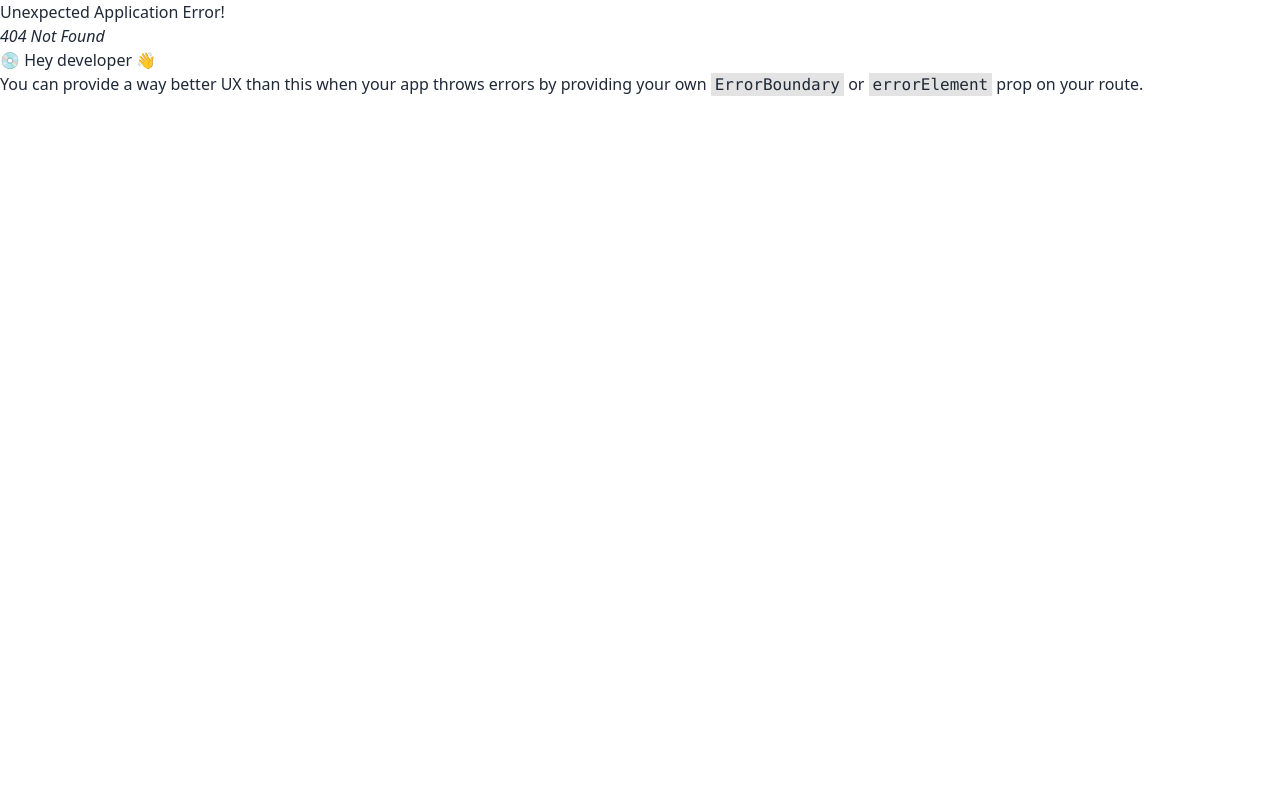
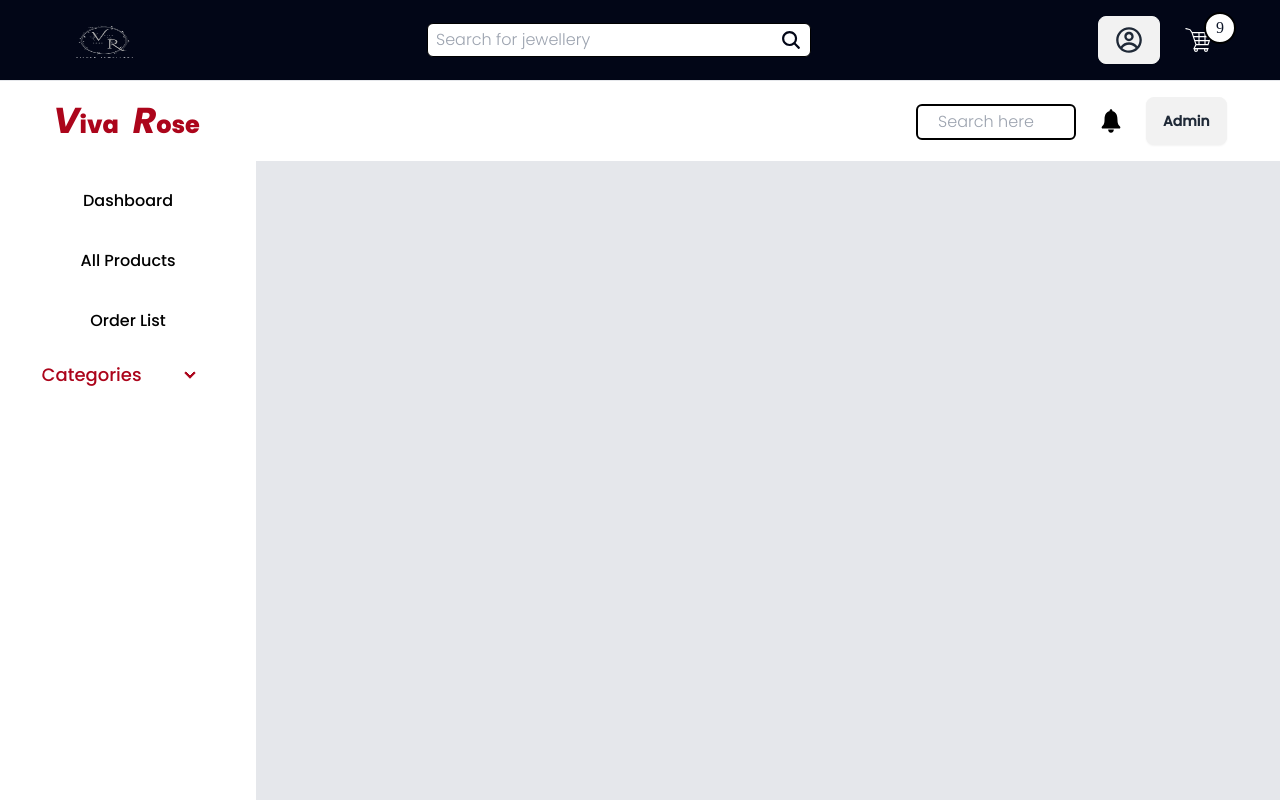
Before and after one commit to Av-Akshay/viva-rose, a React (Vite) app in the folder frontend/: page /admin in a window 1280 px wide. Before the commit this address had no page. Shown: the top 800 px of the page. Built offline with nearby package versions, Linux system fonts and the light colour scheme; a web font is replaced by a local one.

Commit message:
feat: add nested routing in dashboard

```diff
--- a/frontend/src/App.jsx
+++ b/frontend/src/App.jsx
@@ -4,7 +4,7 @@ import { Navbar, Footer } from "./Components";
 
 function App() {
   const location = useLocation();
-  const showFooter = location.pathname !== "/admin/dashboard";
+  const showFooter = !location.pathname.startsWith("/admin/dashboard");
   return (
     <>
       <Navbar />
--- /dev/null
+++ b/frontend/src/Components/Amin-dashboard/dashboard/OrderDetail.jsx
@@ -0,0 +1,11 @@
+import React from "react";
+
+const OrderDetail = () => {
+  return (
+    <div>
+      <h1> OrderDetail </h1>
+    </div>
+  );
+};
+
+export default OrderDetail;
--- a/frontend/src/Components/index.js
+++ b/frontend/src/Components/index.js
@@ -37,8 +37,6 @@ import CategoryRadioButton from "./Amin-dashboard/dashboard/CategoryRadioButton"
 import OrderCard from "./Amin-dashboard/dashboard/OrderCard";
 import DashboardLineChart from "./Amin-dashboard/dashboard/DashboardLineChart";
 import DashboardBarChart from "./Amin-dashboard/dashboard/DashboardBarChart";
-import DashboardAllProducts from "./Amin-dashboard/dashboard/DashboardAllProducts";
-import DashboardOrderList from "./Amin-dashboard/dashboard/DashboardOrderList";
 
 export {
   Input,
@@ -66,6 +64,4 @@ export {
   OrderCard,
   DashboardLineChart,
   DashboardBarChart,
-  DashboardAllProducts,
-  DashboardOrderList,
 };
--- a/frontend/src/main.jsx
+++ b/frontend/src/main.jsx
@@ -16,6 +16,11 @@ const AccountSetting = lazy(() => import("./pages/AccountSetting.jsx"));
 const MyOrders = lazy(() => import("./pages/MyOrders.jsx"));
 const RatingForm = lazy(() => import("./pages/RatingForm.jsx"));
 const Dashboard = lazy(() => import("./pages/Dashboard.jsx"));
+const Graph = lazy(() => import("./pages/Graphs.jsx"));
+const DashboardAllProducts = lazy(() =>
+  import("./pages/DashboardAllProducts.jsx")
+);
+const DashboardOrderList = lazy(() => import("./pages/DashboardOrderList.jsx"));
 
 const routes = createBrowserRouter([
   {
@@ -103,12 +108,38 @@ const routes = createBrowserRouter([
         ),
       },
       {
-        path: "/admin/dashboard",
+        path: "/admin",
         element: (
           <Suspense fallback={<Loader />}>
             <Dashboard />
           </Suspense>
         ),
+        children: [
+          {
+            path: "/admin/dashboard",
+            element: (
+              <Suspense fallback={<Loader />}>
+                <Graph />
+              </Suspense>
+            ),
+          },
+          {
+            path: "/admin/dashboard/allProducts",
+            element: (
+              <Suspense fallback={<Loader />}>
+                <DashboardAllProducts />
+              </Suspense>
+            ),
+          },
+          {
+            path: "/admin/dashboard/allOrders",
+            element: (
+              <Suspense fallback={<Loader />}>
+                <DashboardOrderList />
+              </Suspense>
+            ),
+          },
+        ],
       },
     ],
   },
--- a/frontend/src/pages/Dashboard.jsx
+++ b/frontend/src/pages/Dashboard.jsx
@@ -1,21 +1,9 @@
 import React from "react";
 import { IoIosNotifications } from "react-icons/io";
-import { GiStorkDelivery } from "react-icons/gi";
-import { MdCancel } from "react-icons/md";
-import { RiRefund2Fill, RiRadioButtonLine } from "react-icons/ri";
 
-import { logo } from "../utils/icons";
-import { Link } from "react-router-dom";
+import { Link, NavLink, Outlet } from "react-router-dom";
 import useDashboard from "../hooks/useDashboard";
-import {
-  CategoryRadioButton,
-  DashboardLineChart,
-  OrderCard,
-  DashboardBarChart,
-  DashboardAllProducts,
-  DashboardOrderList,
-} from "../Components";
-import { act } from "react-dom/test-utils";
+import { CategoryRadioButton, OrderCard } from "../Components";
 
 const Dashboard = () => {
   const { activePath, setActivePath } = useDashboard();
@@ -54,44 +42,39 @@ const Dashboard = () => {
       </div>
       <div className="h-[79.93vh] flex">
         <div className="w-[20%] bg-white h-full flex flex-col items-center p-5 gap-5">
-          <button
-            onClick={() => {
-              setActivePath("dashboard");
+          <NavLink
+            to="/admin/dashboard"
+            end
+            className={({ isActive }) => {
+              console.log(isActive);
+
+              return isActive
+                ? "font-poppinsMedium text-white bg-headingColor w-40 text-center py-2"
+                : "font-poppinsMedium text-black bg-transparent w-40 text-center py-2";
             }}
-            className={`${
-              activePath === "dashboard"
-                ? "text-white bg-headingColor "
-                : " text-black"
-            } w-full transition-all font-poppinsMedium px-6 py-2 rounded-xl `}
           >
-            {" "}
-            Dashboard{" "}
-          </button>
-          <button
-            onClick={() => {
-              setActivePath("all-products");
-            }}
-            className={`${
-              activePath === "all-products"
-                ? "text-white bg-headingColor "
-                : " text-black"
-            } w-full transition-all font-poppinsMedium px-6 py-2 rounded-xl `}
+            Dashboard
+          </NavLink>
+          <NavLink
+            to="/admin/dashboard/allProducts"
+            className={({ isActive }) =>
+              isActive
+                ? "font-poppinsMedium text-white bg-headingColor w-40 text-center py-2"
+                : "font-poppinsMedium text-black bg-transparent w-40 text-center py-2"
+            }
           >
-            {" "}
-            All Products{" "}
-          </button>
-          <button
-            onClick={() => {
-              setActivePath("all-orders");
-            }}
-            className={`${
-              activePath === "all-orders"
-                ? "text-white bg-headingColor "
-                : " text-black"
-            } w-full transition-all font-poppinsMedium px-6 py-2 rounded-xl `}
+            All Products
+          </NavLink>
+          <NavLink
+            to="/admin/dashboard/allOrders"
+            className={({ isActive }) =>
+              isActive
+                ? "font-poppinsMedium text-white bg-headingColor w-40 text-center py-2"
+                : "font-poppinsMedium text-black bg-transparent w-40 text-center py-2"
+            }
           >
             Order List
-          </button>
+          </NavLink>
           <div className="w-4/5 flex flex-col gap-1">
             <details
               tabIndex={0}
@@ -171,13 +154,12 @@ const Dashboard = () => {
             </details>
           </div>
         </div>
-
-        {activePath === "dashboard" && (
-          <div className="w-full flex flex-col gap-5 p-5">
+        <Outlet />
+        {/* <div className="w-full flex flex-col gap-5 p-5">
             <h1 className="text-headingColor font-poppinsBold text-3xl ">
               Dashboard
             </h1>
-            {/* ---------------- orders status ------------------------ */}
+
             <div className="flex items-center justify-center gap-10">
               <OrderCard
                 orderType={"successful orders"}
@@ -200,7 +182,7 @@ const Dashboard = () => {
                 Icon={RiRadioButtonLine}
               />
             </div>
-            {/* ----------------------- charts -------------------------- */}
+
             <div className="w-full h-full flex items-center">
               <div className="w-1/2 h-full p-2 ">
                 <DashboardLineChart />
@@ -209,10 +191,10 @@ const Dashboard = () => {
                 <DashboardBarChart />
               </div>
             </div>
-          </div>
-        )}
-        {activePath === "all-products" && <DashboardAllProducts />}
-        {activePath === "all-orders" && <DashboardOrderList />}
+          </div> */}
+
+        {/* {activePath === "all-products" && <DashboardAllProducts />} */}
+        {/* {activePath === "all-orders" && <DashboardOrderList />} */}
       </div>
     </div>
   );
--- a/frontend/src/Components/Amin-dashboard/dashboard/DashboardAllProducts.jsx
+++ b/frontend/src/pages/DashboardAllProducts.jsx
@@ -1,8 +1,8 @@
 import React, { useState } from "react";
 import { Link } from "react-router-dom";
 
-import { Cards } from "../../index";
-import { ring } from "../../../utils/icons";
+import { Cards } from "../Components";
+import { ring } from "../utils/icons";
 
 const DashboardAllProducts = () => {
   let myArray = Array.from({ length: 95 }, (_, i) => i);
--- a/frontend/src/Components/Amin-dashboard/dashboard/DashboardOrderList.jsx
+++ b/frontend/src/pages/DashboardOrderList.jsx
@@ -1,6 +1,6 @@
 import React, { useState } from "react";
 
-import { dashboardOrderList } from "../../../utils/constant";
+import { dashboardOrderList } from "../utils/constant";
 
 const DashboardOrderList = () => {
   let currentDate = new Date();
--- /dev/null
+++ b/frontend/src/pages/Graphs.jsx
@@ -0,0 +1,54 @@
+import React from "react";
+import { GiStorkDelivery } from "react-icons/gi";
+import { MdCancel } from "react-icons/md";
+import { RiRefund2Fill, RiRadioButtonLine } from "react-icons/ri";
+
+import {
+  DashboardBarChart,
+  DashboardLineChart,
+  OrderCard,
+} from "../Components";
+
+const Graphs = () => {
+  return (
+    <div className="w-full flex flex-col gap-5 p-5">
+      <h1 className="text-headingColor font-poppinsBold text-3xl ">
+        Dashboard
+      </h1>
+      {/* ---------------- orders status ------------------------ */}
+      <div className="flex items-center justify-center gap-10">
+        <OrderCard
+          orderType={"successful orders"}
+          orders="2,867"
+          Icon={GiStorkDelivery}
+        />
+        <OrderCard
+          orderType={"cancelled orders"}
+          orders="867"
+          Icon={MdCancel}
+        />
+        <OrderCard
+          orderType={"Refund orders"}
+          orders="567"
+          Icon={RiRefund2Fill}
+        />
+        <OrderCard
+          orderType={"Active orders"}
+          orders="1,367"
+          Icon={RiRadioButtonLine}
+        />
+      </div>
+      {/* ----------------------- charts -------------------------- */}
+      <div className="w-full h-full flex items-center">
+        <div className="w-1/2 h-full p-2 ">
+          <DashboardLineChart />
+        </div>
+        <div className="w-1/2 h-full p-2 ">
+          <DashboardBarChart />
+        </div>
+      </div>
+    </div>
+  );
+};
+
+export default Graphs;
```
